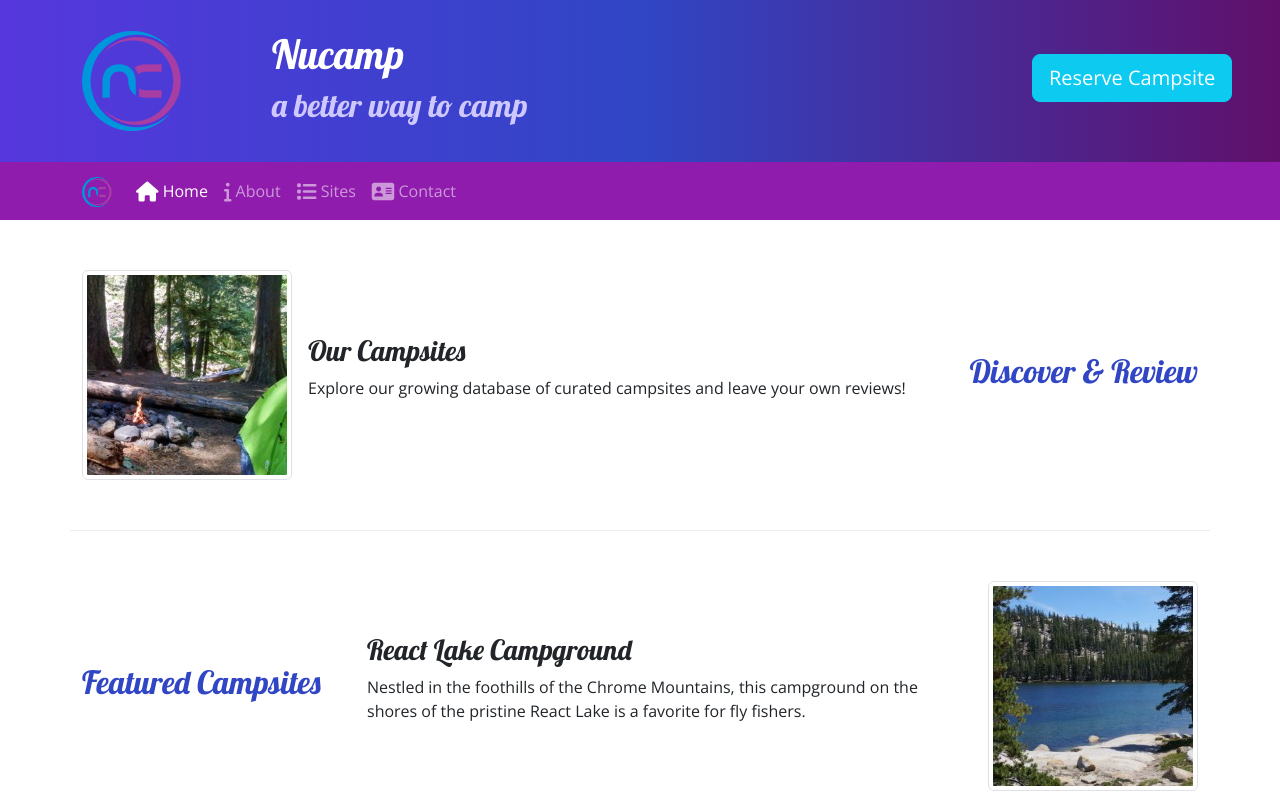
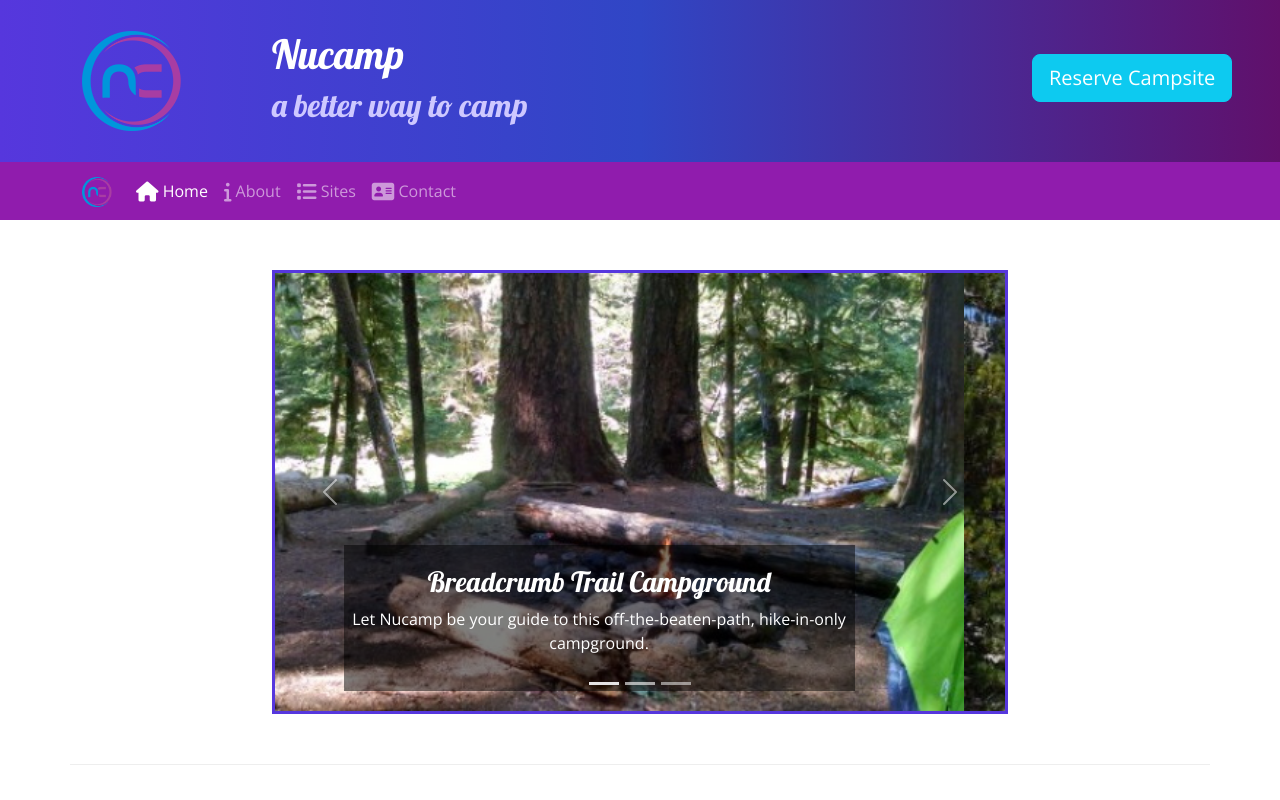
Before and after one commit to joshuabear87/bootstrap-practice, a plain HTML site: page index.html in a window 1280 px wide. Shown: the top 800 px of the page. Drawn offline with nearby package versions, Linux system fonts and the light colour scheme.

Commit message:
Add Carousel to index.html

```diff
--- a/css/styles.css
+++ b/css/styles.css
@@ -38,3 +38,11 @@ footer {
 .accordion-button {
     background-color: #D3D3D3;
 }
+
+.carousel-caption {
+    background-color: rgba(0, 0, 0, 0.5);
+}
+
+.carousel {
+    border: solid #5637DD;
+}
--- a/index.html
+++ b/index.html
@@ -106,6 +106,50 @@
     <!-- main section -->
     <main class="container">
 
+        <!-- carousel -->
+        <section class="row row-content">
+            <div class="col-md-8 mx-auto">
+                <div class="carousel slide" id="homeCarousel" data-bs-ride="carousel">
+                    <div class="carousel-indicators">
+                        <button type="button" data-bs-target="#homeCarousel" data-bs-slide-to="0" class="active"></button>
+                        <button type="button" data-bs-target="#homeCarousel" data-bs-slide-to="1"></button>
+                        <button type="button" data-bs-target="#homeCarousel" data-bs-slide-to="2"></button>
+                    </div>
+                    <div class="carousel-inner">
+                        <div class="carousel-item active">
+                            <img src="img/breadcrumb-trail.jpg" alt="Breadcrumb Trail Campground" class="d-block w-100">
+                            <div class="carousel-caption">
+                                <h3>Breadcrumb Trail Campground</h3>
+                                <p class="d-none d-sm-block">Let Nucamp be your guide to this off-the-beaten-path, hike-in-only campground.</p>
+                            </div>
+                        </div>
+                        <div class="carousel-item">
+                            <img class="d-block w-100" src="img/react-lake.jpg" alt="React Lake Campground" />
+                            <div class="carousel-caption">
+                                <h3>React Lake</h3>
+                                <p class="d-none d-sm-block">Nestled in the foothills of the Chrome Mountains, this campground on the shores of the pristine React Lake is a favorite for fly fishers.</p>
+                            </div>
+                        </div>
+                        <div class="carousel-item">
+                            <img class="d-block w-100" src="img/chrome-river.jpg" alt="Chrome River Campground" />
+                            <div class="carousel-caption">
+                                <h3>Chrome River</h3>
+                                <p class="d-none d-sm-block">Spend a few sunny days and starry nights beneath a canopy of old-growth firs at this enchanting spot by the Chrome River.</p>
+                            </div>
+                        </div>
+                    </div>
+                    <a class="carousel-control-prev" href="#homeCarousel" role="button" data-bs-slide="prev">
+                        <span class="carousel-control-prev-icon"></span>
+                        <span class="sr-only">Previous</span>
+                    </a>
+                    <a class="carousel-control-next" href="#homeCarousel" role="button" data-bs-slide="next">
+                        <span class="carousel-control-next-icon"></span>
+                        <span class="sr-only">Next</span>
+                    </a>
+                </div>
+            </div>
+        </section>
+
     	<!-- discover section -->
         <section class="row row-content align-items-center">
             <div class="col-sm-4 col-md-3 order-sm-last">
```
